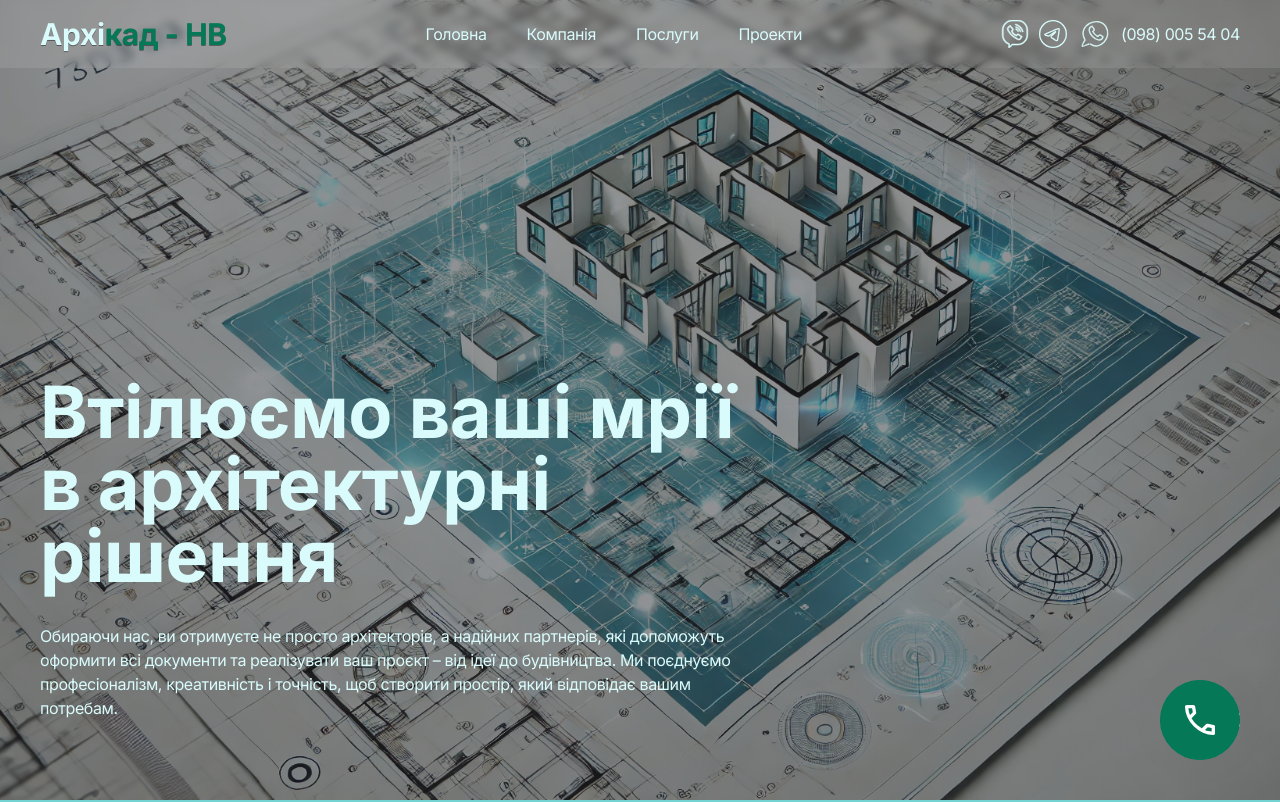
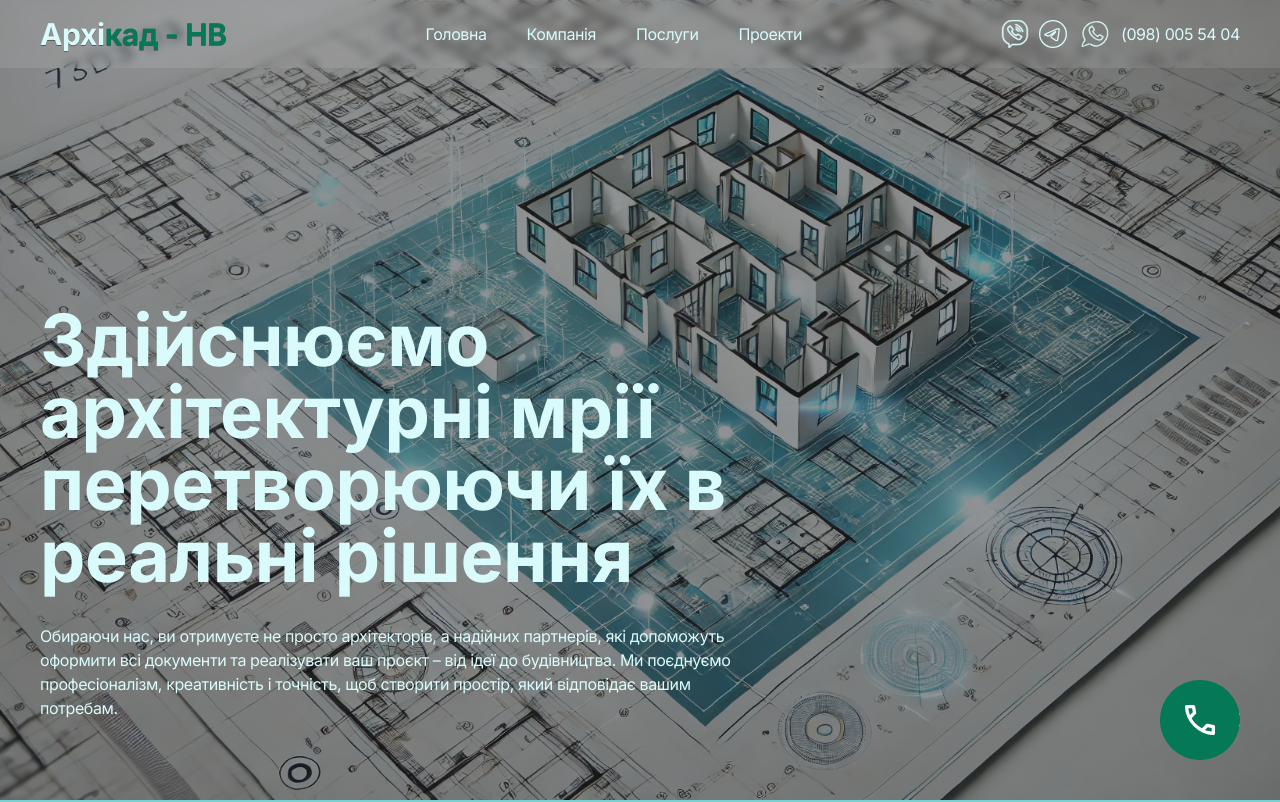
Before and after one commit to roman-nikitenko/arhikadnv-next, a Next.js app: page / in a window 1280 px wide. Shown: the top 802 px of the page. Built offline with nearby package versions, Linux system fonts and the light colour scheme.

Commit message:
Change the title

```diff
--- a/components/AboutUsSection.tsx
+++ b/components/AboutUsSection.tsx
@@ -8,7 +8,7 @@ export const AboutUsSection: React.FC = () => {
 
   return (
     <section id="company"  className="section-md items-center md:px-0 md:py-3 px-4 ">
-      <div className='h-[440px] md:w-[400px] w-full bg-cover bg-no-repeat relative bg-[url("../public/plan3.jpg")]'>
+      <div className='aspect-square h-[440px] md:w-[400px] w-full bg-cover bg-no-repeat relative bg-[url("../public/plan3.jpg")]'>
         <div className="absolute -top-3 -z-20 -left-3">
           <div className="size-[130px] border border-black" />
         </div>
--- a/components/PortfolioSection.tsx
+++ b/components/PortfolioSection.tsx
@@ -34,7 +34,7 @@ export const PortfolioSection: React.FC = () => {
               Результати наших робіт <br/> не потребують пояснень
             </h2>
           </div>
-          <div className="flex overflow-x-auto gap-x-6">
+          <div className="flex overflow-x-auto gap-x-4 px-4">
             {portfolioList.map(card => (
               <div key={card.id} onClick={() => clickCardHandler(card)}>
                 <PortfolioCard
--- a/data.tsx
+++ b/data.tsx
@@ -11,7 +11,7 @@ import project3_1 from "./public/portfolio/project3/Screenshot 2024-07-01.jpg";
 import project3_2 from "./public/portfolio/project3/Screenshot 2024-07-02.jpg";
 import project3_3 from "./public/portfolio/project3/Screenshot 2024-07-03.jpg";
 
-export const slogan = "Втілюємо ваші мрії в архітектурні рішення";
+export const slogan = "Здійснюємо архітектурні мрії перетворюючи їх в реальні рішення";
 export const phoneNumber = "(098) 005 54 04";
 export const address = "Вул Героїв Майдану 15 офіс 58, м.Буча";
 
```
